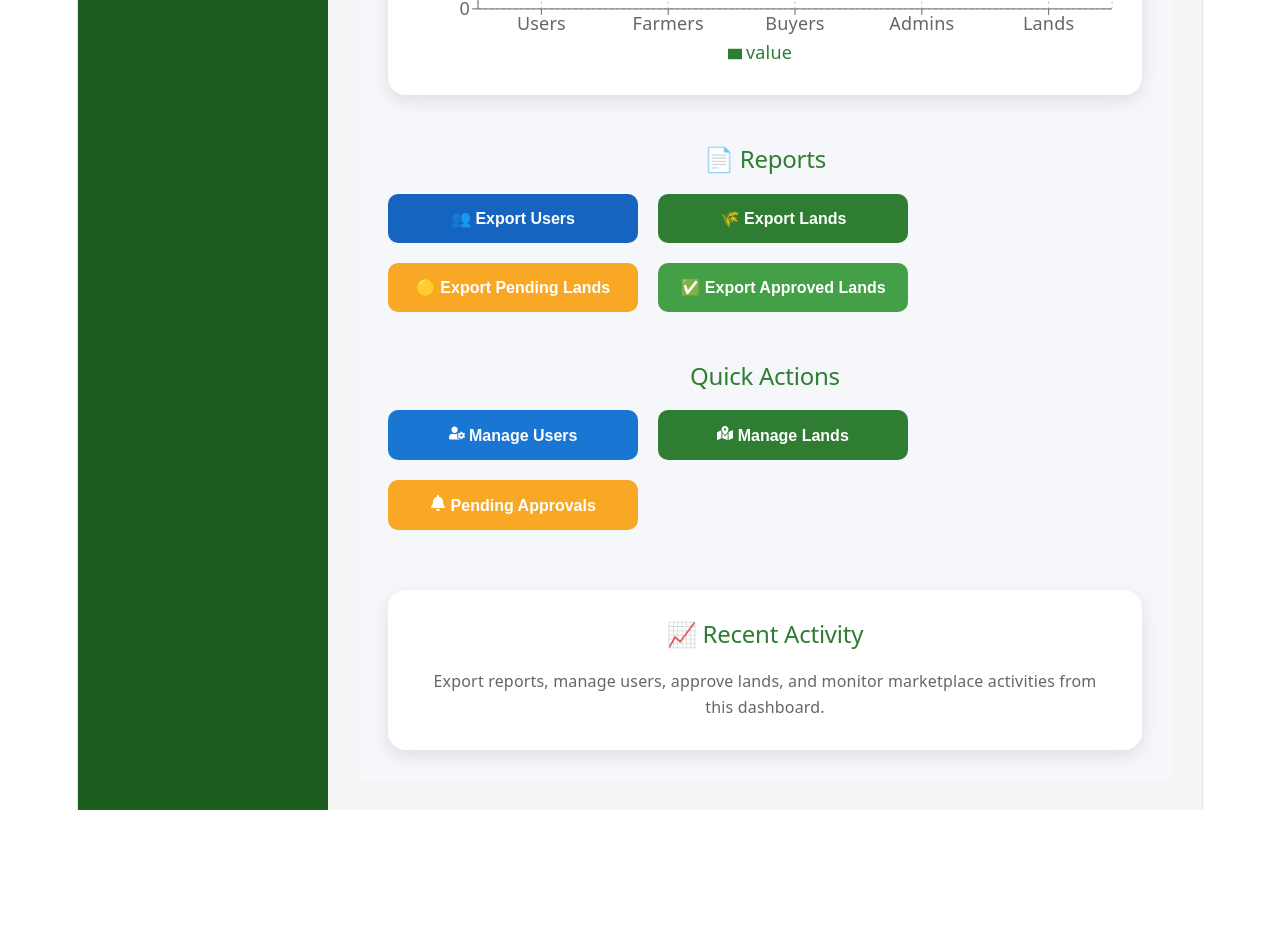
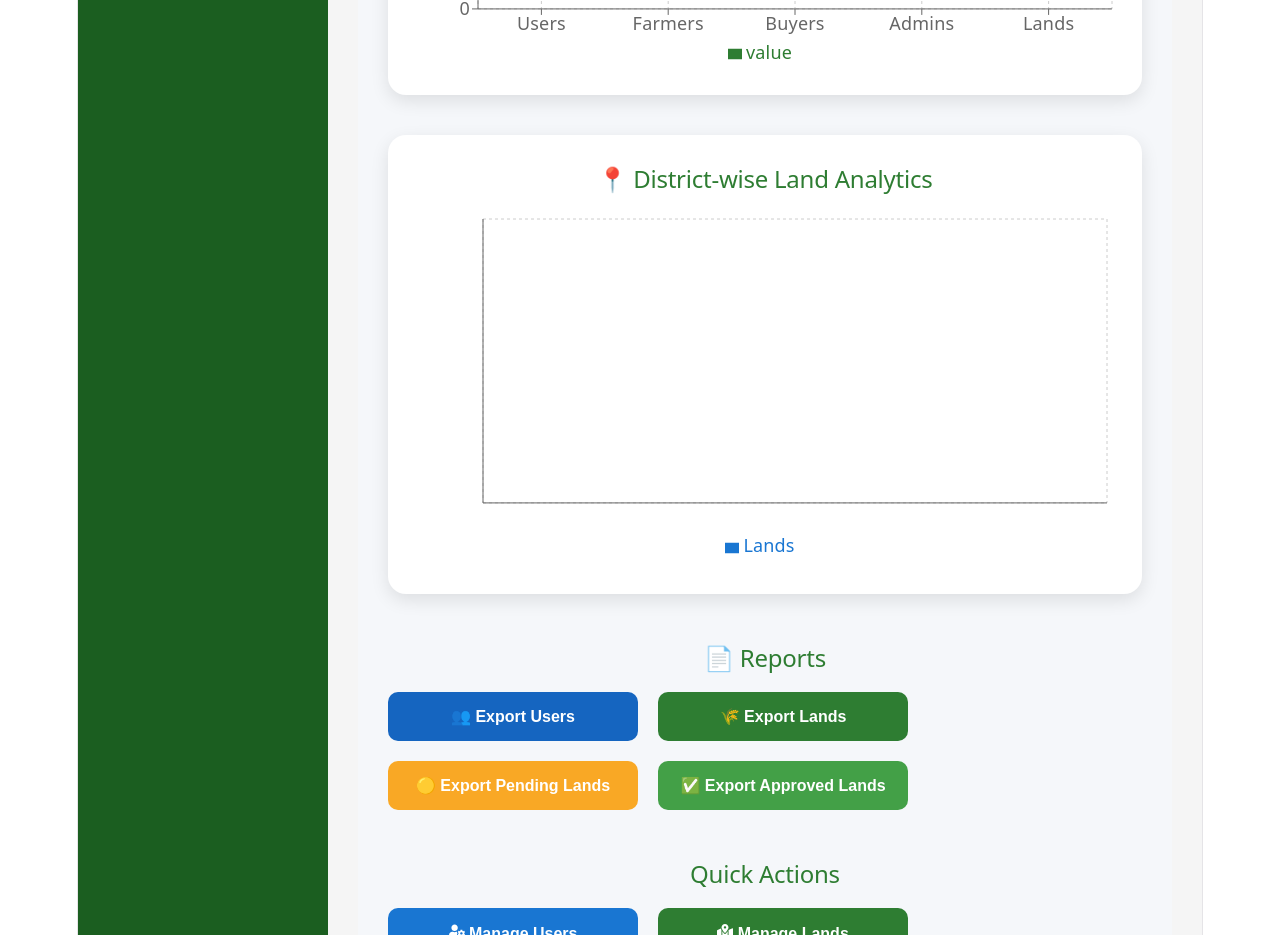
Before and after one commit to Rajesh190602/farmland-marketplace, a React app in the folder frontend/: page /admin in a window 1280 px wide. Shown: the part 2120-3055 px from the top of the page. Before the commit the page ends 2930 px from the top, so only its background shows below. Built offline with nearby package versions, Linux system fonts and the light colour scheme; the HTML template or start-up script is replaced by a standard one.

Commit message:
Add district-wise analytics to admin dashboard

```diff
--- a/frontend/src/pages/admin/AdminDashboard.jsx
+++ b/frontend/src/pages/admin/AdminDashboard.jsx
@@ -43,9 +43,12 @@ function AdminDashboard() {
     changes_requested: 0,
     total_chats: 0,
   });
+  const [districtData, setDistrictData] = useState([]);
+
 
   useEffect(() => {
     fetchDashboard();
+    fetchDistrictAnalytics();
   }, []);
 
   const fetchDashboard = async () => {
@@ -69,6 +72,20 @@ function AdminDashboard() {
       alert("Failed to load Admin Dashboard");
     }
   };
+  const fetchDistrictAnalytics = async () => {
+  try {
+    const response = await api.get("/admin/district-analytics");
+
+    const data = response.data.map((item) => ({
+      name: item.district,
+      Lands: item.count,
+    }));
+
+    setDistrictData(data);
+  } catch (error) {
+    console.log(error);
+  }
+};
 
   // Download Excel Reports
   const downloadReport = async (type) => {
@@ -361,6 +378,46 @@ function AdminDashboard() {
       </ResponsiveContainer>
     </div>
   </div>
+  {/* District Analytics */}
+
+<div
+  style={{
+    background: "#fff",
+    marginTop: "40px",
+    padding: "30px",
+    borderRadius: "18px",
+    boxShadow: "0 6px 18px rgba(0,0,0,0.10)",
+  }}
+>
+  <h2
+    style={{
+      color: "#2E7D32",
+      textAlign: "center",
+      marginBottom: "20px",
+    }}
+  >
+    📍 District-wise Land Analytics
+  </h2>
+
+  <ResponsiveContainer width="100%" height={350}>
+    <BarChart data={districtData}>
+      <CartesianGrid strokeDasharray="3 3" />
+
+      <XAxis dataKey="name" />
+
+      <YAxis />
+
+      <Tooltip />
+
+      <Legend />
+
+      <Bar
+        dataKey="Lands"
+        fill="#1976D2"
+      />
+    </BarChart>
+  </ResponsiveContainer>
+</div>
     {/* Reports */}
 
   <h2
```
